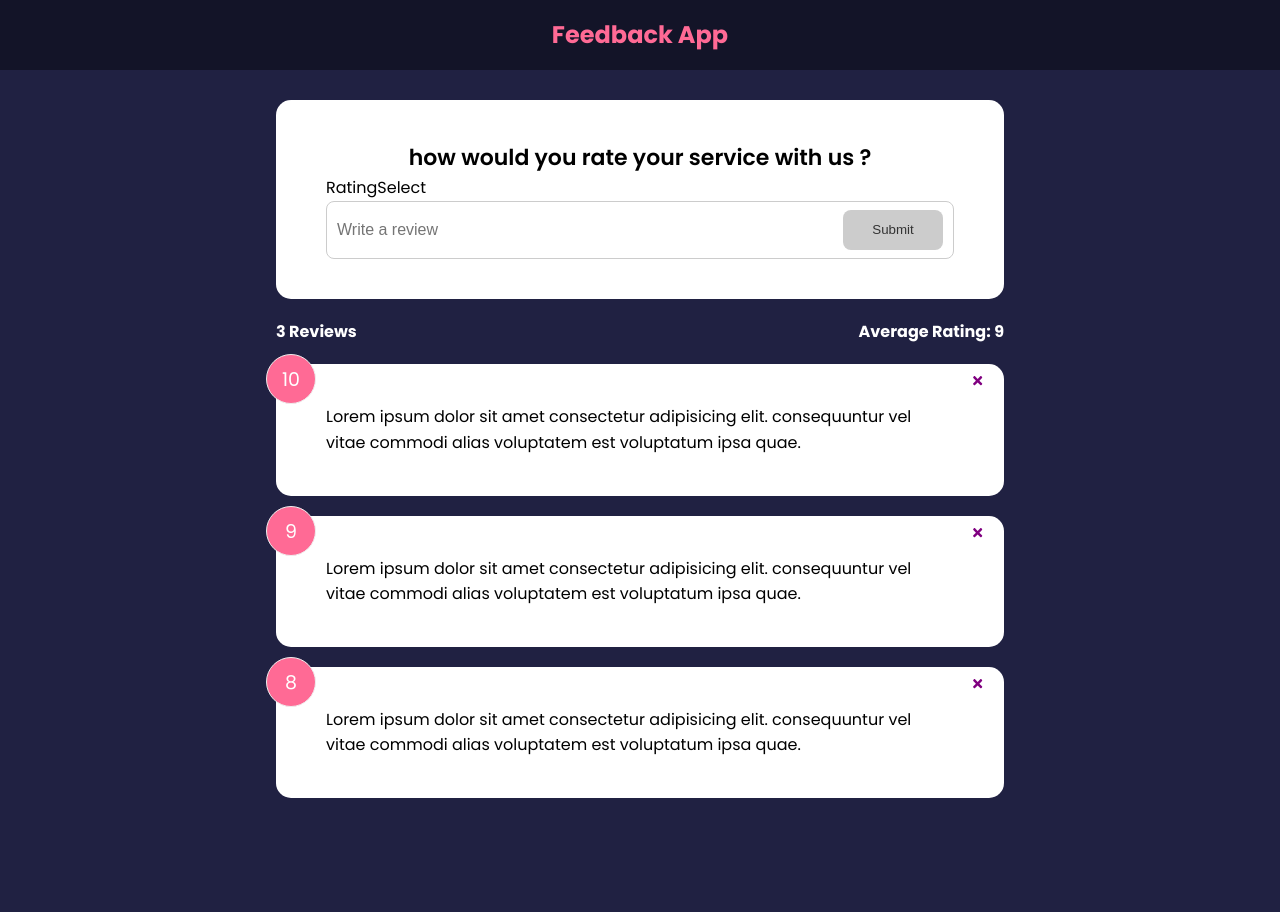
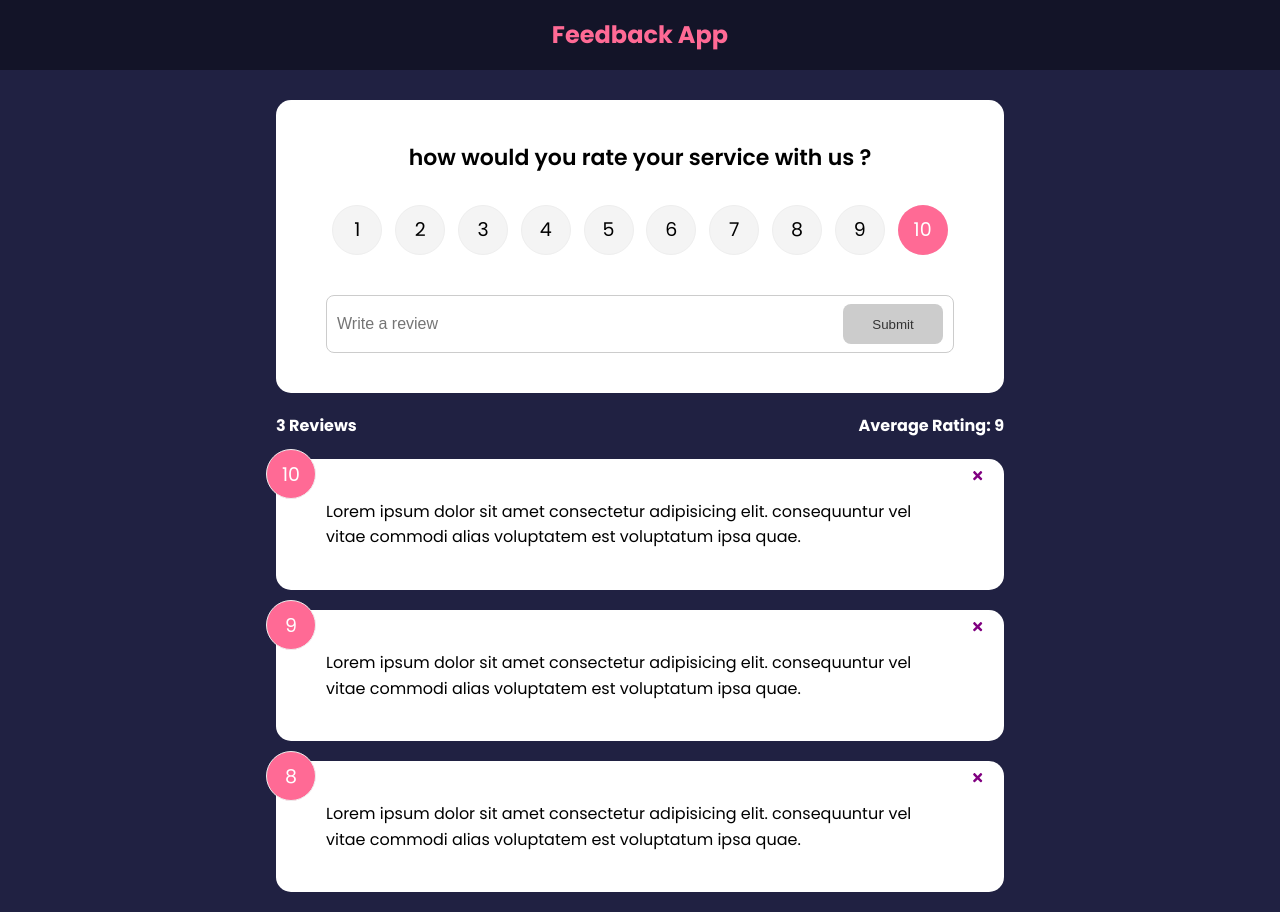
Before and after one commit to AnandSundar/feedbackapp, a React (Create React App) app: page / in a window 1280 px wide. Before the commit the page ends 818 px from the top, so only its background shows below. Built offline with nearby package versions, Linux system fonts and the light colour scheme.

Commit message:
added animation to feedbacklist component

```diff
--- a/src/App.js
+++ b/src/App.js
@@ -1,5 +1,5 @@
 import {useState} from 'react'
-
+import { v4 as uuidv4} from 'uuid'
 import Header from "./components/Header"
 import FeedbackList from "./components/FeedbackList"
 import FeedbackData from "./data/FeedbackData"
@@ -15,11 +15,18 @@
             setFeedback(feedback.filter((item) => item.id !== id))
         }
     }
+
+    const addFeedback = (newFeedback) => {
+        newFeedback.id = uuidv4()
+        console.log(newFeedback)
+        setFeedback([newFeedback, ...feedback])
+    }
+
     return (
         <>
             <Header />
             <div className="container">
-                <FeedbackForm />
+                <FeedbackForm handleAdd={(newFeedback) => addFeedback(newFeedback)} />
                 <FeedbackStats feedback={feedback}/>
                 <FeedbackList feedback={feedback} handleDelete={deleteFeedback}/>
             </div>
--- a/src/components/FeedbackForm.jsx
+++ b/src/components/FeedbackForm.jsx
@@ -3,14 +3,14 @@
 import Button from './shared/Button'
 import RatingSelect from './RatingSelect'
 
-function FeedbackForm() {
+function FeedbackForm({handleAdd}) {
   const [text, setText] = useState('')
   const [rating, setRating] = useState(10)
   const [btnDisabled, setBtnDisabled] = useState(true)
   const [message, setMessage] = useState('')
 
   const handleTextChange = (e) => {
-      console.log(e.target.value)
+    //   console.log(e.target.value)
     if (e.target.value === "") {
         setMessage('')
         setBtnDisabled(true)
@@ -25,9 +25,23 @@
     setText(e.target.value)
   }
 
+  const handleSubmit = (e) => {
+    e.preventDefault()
+    if(text.trim().length > 10) {
+        const newFeedback = {
+            text: text,
+            rating: rating
+        }
+
+        handleAdd(newFeedback)
+    }
+
+    setText('')
+  }
+
   return (
     <Card>
-        <form>
+        <form onSubmit={handleSubmit}>
             <h2>how would you rate your service with us ?</h2>
             <RatingSelect select={(rating) => setRating(rating)} />
             <div className="input-group">
--- a/src/components/FeedbackList.jsx
+++ b/src/components/FeedbackList.jsx
@@ -1,3 +1,4 @@
+import {motion, AnimatePresence} from 'framer-motion'
 import React from 'react'
 import Feedbackitem from './Feedbackitem'
 import PropTypes from "prop-types"
@@ -6,12 +7,26 @@
     if (!feedback || feedback.length === 0) {
         return <p>No Feedback yet</p>
     }
-  return (
+//   return (
+//     <>
+//         <div className="feedback-list">
+//             {feedback.map((item) => (
+//                 <Feedbackitem key={item.id} item={item} handleDelete={handleDelete}/>
+//             ))}
+//         </div>
+//     </>
+//   )
+
+return (
     <>
         <div className="feedback-list">
-            {feedback.map((item) => (
-                <Feedbackitem key={item.id} item={item} handleDelete={handleDelete}/>
-            ))}
+            <AnimatePresence>
+                {feedback.map((item) => (
+                    <motion.div key={item.id} initial={{opacity: 0}} animate={{opacity: 1}} exit={{opacity: 0}}>
+                        <Feedbackitem key={item.id} item={item} handleDelete={handleDelete}/>
+                    </motion.div>
+                ))}
+            </AnimatePresence>
         </div>
     </>
   )
--- a/src/components/RatingSelect.jsx
+++ b/src/components/RatingSelect.jsx
@@ -9,7 +9,21 @@
   }
 
   return (
-    <div>RatingSelect</div>
+    <ul className='rating'>
+      {Array.from({ length: 10 }, (_, i) => (
+        <li key={`rating-${i + 1}`}>
+          <input
+            type='radio'
+            id={`num${i + 1}`}
+            name='rating'
+            value={i + 1}
+            onChange={handleChange}
+            checked={selected === i + 1}
+          />
+          <label htmlFor={`num${i + 1}`}>{i + 1}</label>
+        </li>
+      ))}
+    </ul>
   )
 }
 
```
